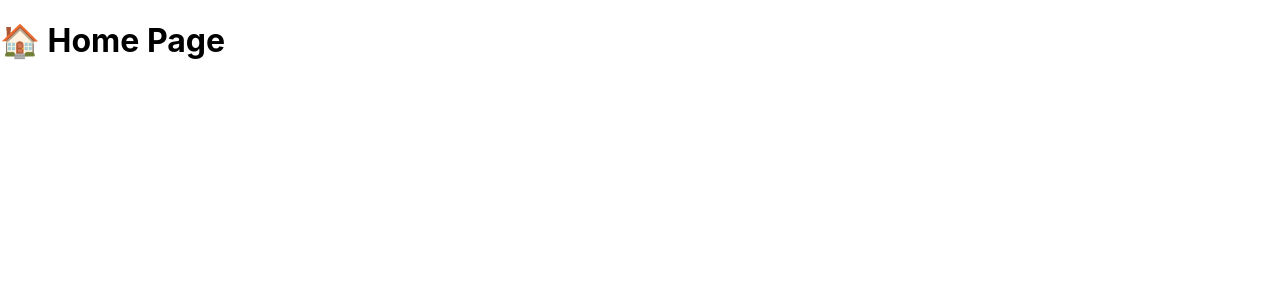
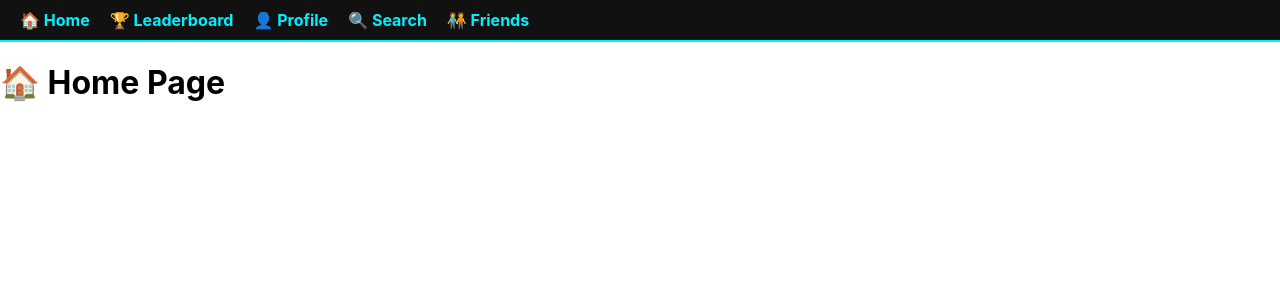
Before and after one commit to jbir10/Learn-React, a React (Create React App) app in the folder final-tutorial/: page / in a window 1280 px wide. Shown: the top 300 px of the page. Built offline with nearby package versions, Linux system fonts and the light colour scheme.

Commit message:
Add Navbar component with routing links

```diff
--- a/final-tutorial/src/App.js
+++ b/final-tutorial/src/App.js
@@ -1,5 +1,6 @@
 import React from 'react';
 import { BrowserRouter as Router, Routes, Route, Navigate } from 'react-router-dom';
+import Navbar from './components/Navbar';
 import Home from './pages/Home';
 import Leaderboard from './pages/Leaderboard';
 import Profile from './pages/Profile';
@@ -9,6 +10,7 @@ import Friends from './pages/Friends';
 function App() {
   return (
     <Router>
+      <Navbar />
       <Routes>
         <Route path="/" element={<Home />} />
         <Route path="/leaderboard" element={<Leaderboard />} />
--- /dev/null
+++ b/final-tutorial/src/components/Navbar.css
@@ -0,0 +1,17 @@
+.navbar {
+  background-color: #111;
+  padding: 10px 20px;
+  display: flex;
+  gap: 20px;
+  border-bottom: 2px solid #00f0ff;
+}
+
+.navbar a {
+  color: #00f0ff;
+  text-decoration: none;
+  font-weight: bold;
+}
+
+.navbar a:hover {
+  color: #0ff;
+}
--- /dev/null
+++ b/final-tutorial/src/components/Navbar.js
@@ -0,0 +1,17 @@
+import React from 'react';
+import { Link } from 'react-router-dom';
+import './Navbar.css';
+
+const Navbar = () => {
+  return (
+    <nav className="navbar">
+      <Link to="/">🏠 Home</Link>
+      <Link to="/leaderboard">🏆 Leaderboard</Link>
+      <Link to="/profile">👤 Profile</Link>
+      <Link to="/search">🔍 Search</Link>
+      <Link to="/friends">🧑‍🤝‍🧑 Friends</Link>
+    </nav>
+  );
+};
+
+export default Navbar;
```
